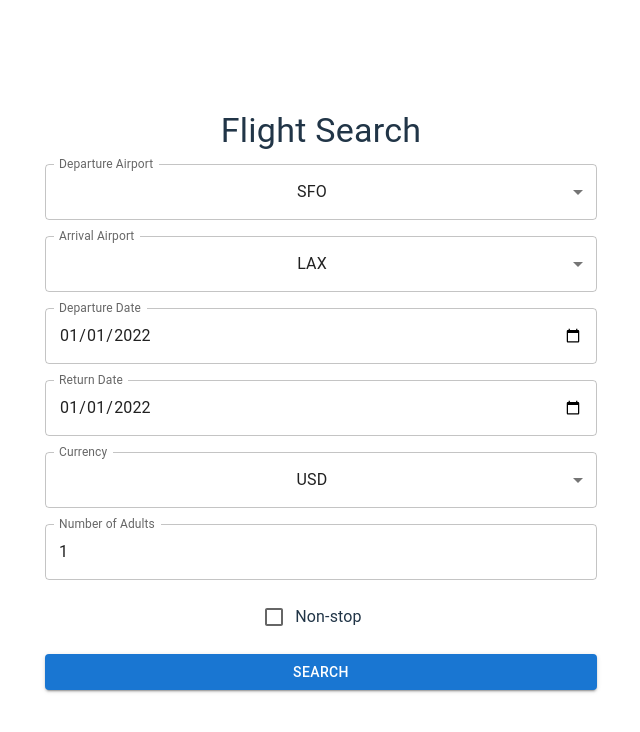
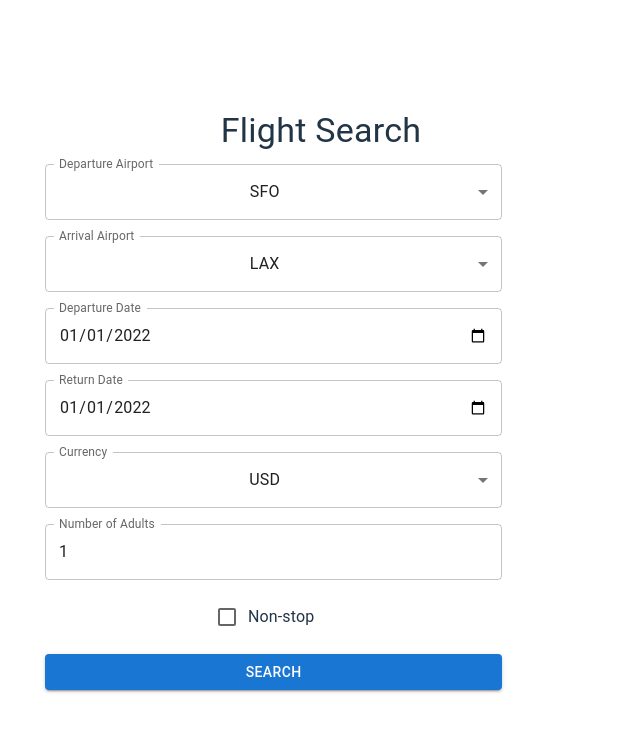
Before and after one commit to DeimosHall/flight-search, a React (Vite) app in the folder frontend/: page / in a window 1280 px wide. Shown: the top 732 px of the page, without its empty margins (319-959 px from the left). Built offline with nearby package versions, Linux system fonts and the light colour scheme.

Commit message:
refactor: deprecated grid component

```diff
--- a/frontend/src/views/SearchPage.tsx
+++ b/frontend/src/views/SearchPage.tsx
@@ -6,7 +6,7 @@ import {
   FormControlLabel,
   Checkbox,
   Button,
-  Grid,
+  Grid2,
   MenuItem,
 } from '@mui/material';
 
@@ -51,8 +51,8 @@ const SearchPage = () => {
         Flight Search
       </Typography>
       <form onSubmit={handleSubmit}>
-        <Grid container spacing={2}>
-          <Grid item xs={12}>
+        <Grid2 container spacing={2}>
+          <Grid2 size={{ xs: 20, sm: 10 }}>
             <TextField
               fullWidth
               label="Departure Airport"
@@ -65,8 +65,8 @@ const SearchPage = () => {
               <MenuItem value="JFK">JFK</MenuItem>
               <MenuItem value="LHR">LHR</MenuItem>
             </TextField>
-          </Grid>
-          <Grid item xs={12}>
+          </Grid2>
+          <Grid2 size={{ xs: 20, sm: 10 }}>
             <TextField
               fullWidth
               label="Arrival Airport"
@@ -79,8 +79,8 @@ const SearchPage = () => {
               <MenuItem value="ORD">ORD</MenuItem>
               <MenuItem value="CDG">CDG</MenuItem>
             </TextField>
-          </Grid>
-          <Grid item xs={12}>
+          </Grid2>
+          <Grid2 size={{ xs: 20, sm: 10 }}>
             <TextField
               fullWidth
               label="Departure Date"
@@ -92,8 +92,8 @@ const SearchPage = () => {
                 shrink: true,
               }}
             />
-          </Grid>
-          <Grid item xs={12}>
+          </Grid2>
+          <Grid2 size={{ xs: 20, sm: 10 }}>
             <TextField
               fullWidth
               label="Return Date"
@@ -105,8 +105,8 @@ const SearchPage = () => {
                 shrink: true,
               }}
             />
-          </Grid>
-          <Grid item xs={12}>
+          </Grid2>
+          <Grid2 size={{ xs: 20, sm: 10 }}>
             <TextField
               fullWidth
               label="Currency"
@@ -119,8 +119,8 @@ const SearchPage = () => {
               <MenuItem value="EUR">EUR</MenuItem>
               <MenuItem value="GBP">GBP</MenuItem>
             </TextField>
-          </Grid>
-          <Grid item xs={12}>
+          </Grid2>
+          <Grid2 size={{ xs: 20, sm: 10 }}>
             <TextField
               fullWidth
               label="Number of Adults"
@@ -130,8 +130,8 @@ const SearchPage = () => {
               onChange={handleChange}
               InputProps={{ inputProps: { min: 1 } }}
             />
-          </Grid>
-          <Grid item xs={12}>
+          </Grid2>
+          <Grid2 size={{ xs: 20, sm: 10 }}>
             <FormControlLabel
               control={
                 <Checkbox
@@ -143,13 +143,13 @@ const SearchPage = () => {
               }
               label="Non-stop"
             />
-          </Grid>
-          <Grid item xs={12}>
+          </Grid2>
+          <Grid2 size={{ xs: 20, sm: 10 }}>
             <Button variant="contained" color="primary" fullWidth type="submit">
               Search
             </Button>
-          </Grid>
-        </Grid>
+          </Grid2>
+        </Grid2>
       </form>
     </Container>
   );
```
